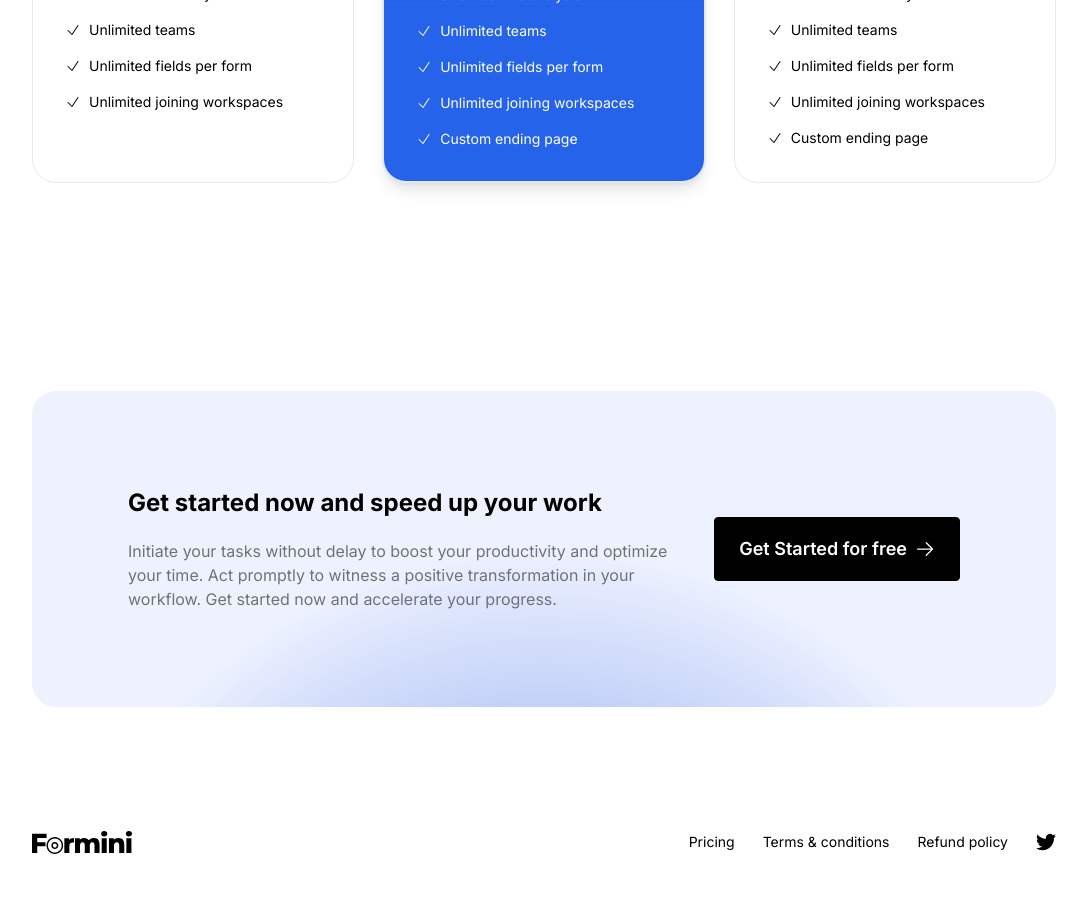
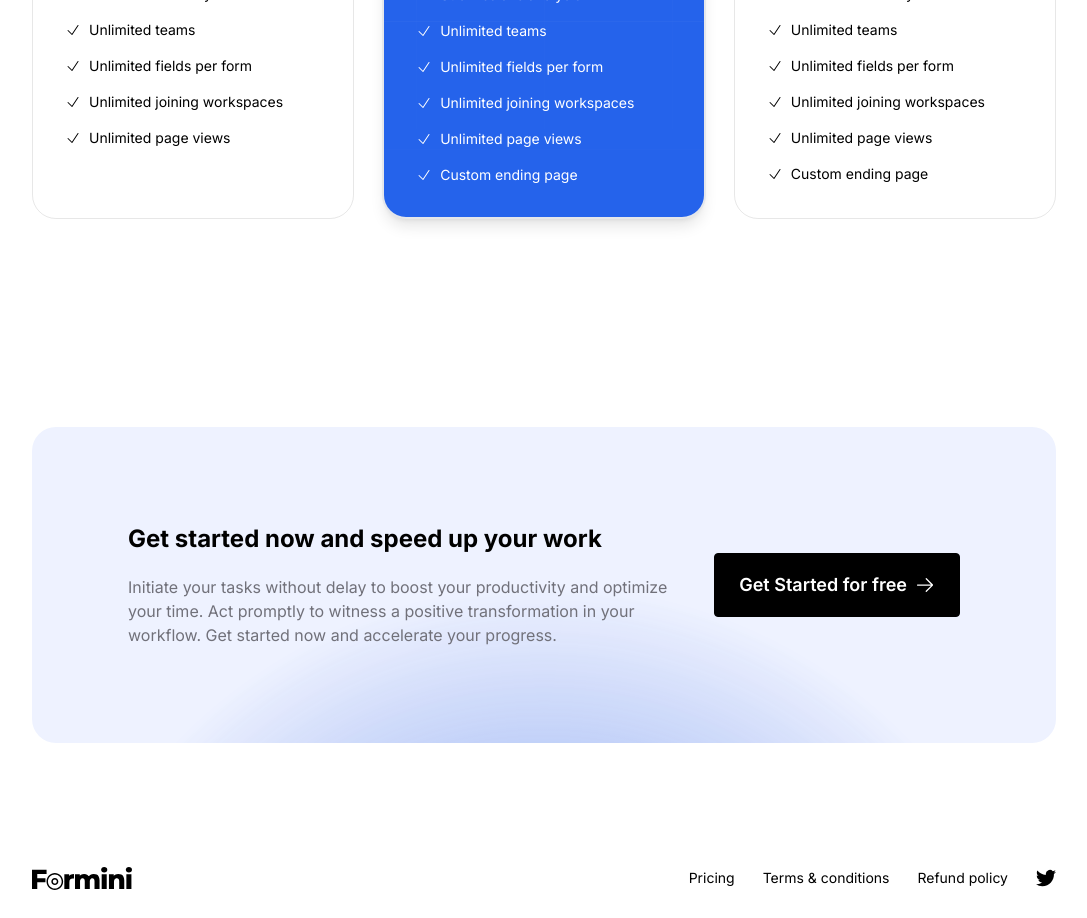
Before and after one commit to khanhspring/formini-landing-page, a Next.js app: page / in a window 1280 px wide. Shown: the part 5140-6058 px from the top of the page, without its empty margins (96-1183 px from the left). Before the commit the page ends 6022 px from the top, so only its background shows below. Built offline with nearby package versions, Linux system fonts and the light colour scheme.

Commit message:
Update pricing plan

```diff
--- a/src/components/pricing-table.tsx
+++ b/src/components/pricing-table.tsx
@@ -73,6 +73,10 @@ const PricingTable: FC<Props> = ({ }) => {
                                 <CheckIcon className="h-45 w-4" />
                                 <span className="text-sm">Unlimited joining workspaces</span>
                             </div>
+                            <div className="flex items-center gap-2">
+                                <CheckIcon className="h-45 w-4" />
+                                <span className="text-sm">Unlimited page views</span>
+                            </div>
                         </div>
                     </div>
                     <div className="mx-auto w-full max-w-[450px] flex flex-col rounded-3xl border-2 bg-blue-600 p-8 text-white shadow-lg relative">
@@ -130,6 +134,10 @@ const PricingTable: FC<Props> = ({ }) => {
                                 <div className="flex items-center gap-2">
                                     <CheckIcon className="h-45 w-4" />
                                     <span className="text-sm">Unlimited joining workspaces</span>
+                                </div>
+                                <div className="flex items-center gap-2">
+                                    <CheckIcon className="h-45 w-4" />
+                                    <span className="text-sm">Unlimited page views</span>
                                 </div>
                                 <div className="flex items-center gap-2">
                                     <CheckIcon className="h-45 w-4" />
@@ -198,6 +206,10 @@ const PricingTable: FC<Props> = ({ }) => {
                             </div>
                             <div className="flex items-center gap-2">
                                 <CheckIcon className="h-45 w-4" />
+                                <span className="text-sm">Unlimited page views</span>
+                            </div>
+                            <div className="flex items-center gap-2">
+                                <CheckIcon className="h-45 w-4" />
                                 <span className="text-sm">Custom ending page</span>
                             </div>
                         </div>
```
